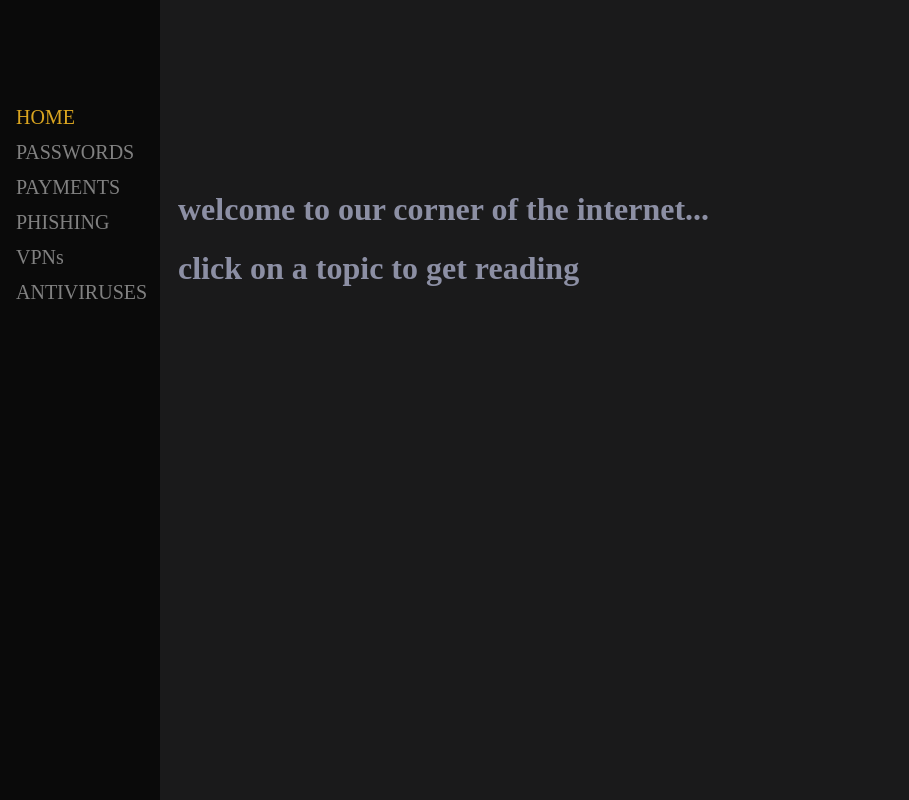
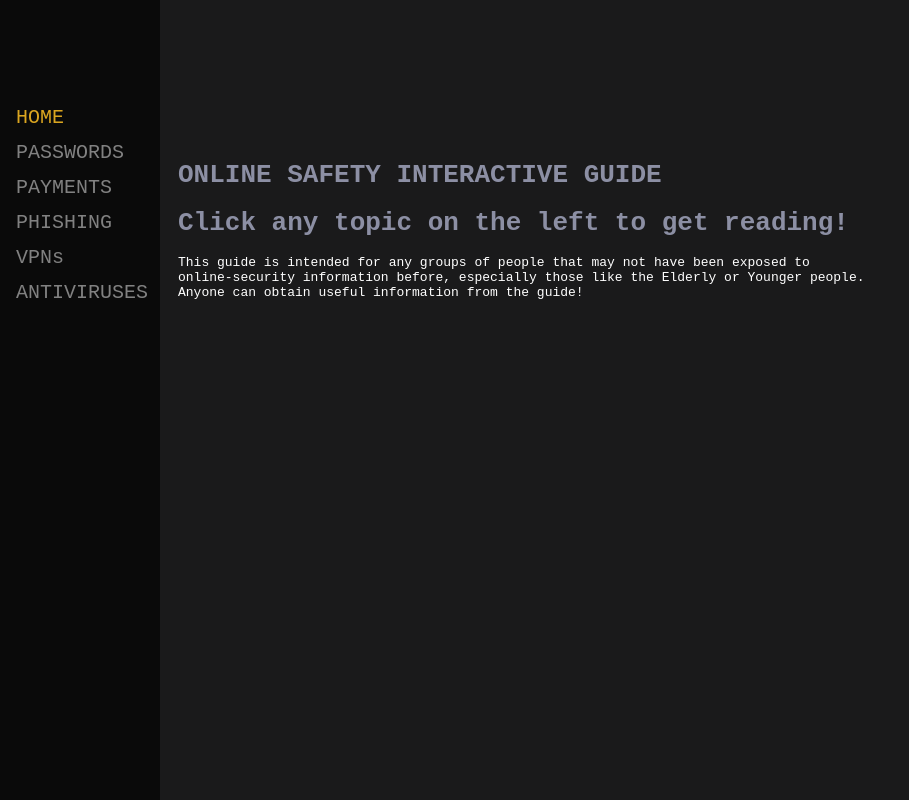
Before and after one commit to terryfu2/329project, a plain HTML site: page index.html in a window 1280 px wide. Shown: the whole page, without its empty margins (0-909 px from the left). Drawn offline with Linux system fonts and the light colour scheme.

Commit message:
Finishing Touches

```diff
--- a/index.html
+++ b/index.html
@@ -20,8 +20,10 @@
     <div class="main" style = "color:white; bottom:60%;position:relative" >
 
         <br><br><br><br><br><br><br><br><br>
-        <h1>welcome to our corner of the internet...</h1>
-        <h1>click on a topic to get reading</h1>
+        <h1>ONLINE SAFETY INTERACTIVE GUIDE</h1>
+        <h1>Click any topic on the left to get reading!</h1>
+        This guide is intended for any groups of people that may not have been exposed to <br> online-security information before, especially those like the Elderly or Younger people.<br> Anyone can obtain useful information from the guide!
+
     </div>
 </body>
 
--- a/res/nav.css
+++ b/res/nav.css
@@ -45,5 +45,5 @@ h1{
 
 html *
 {
-   font-family: Public Sans !important;
+   font-family: monospace !important;
 }
```
Also changed, not shown: res/cyber.jpg (added).
